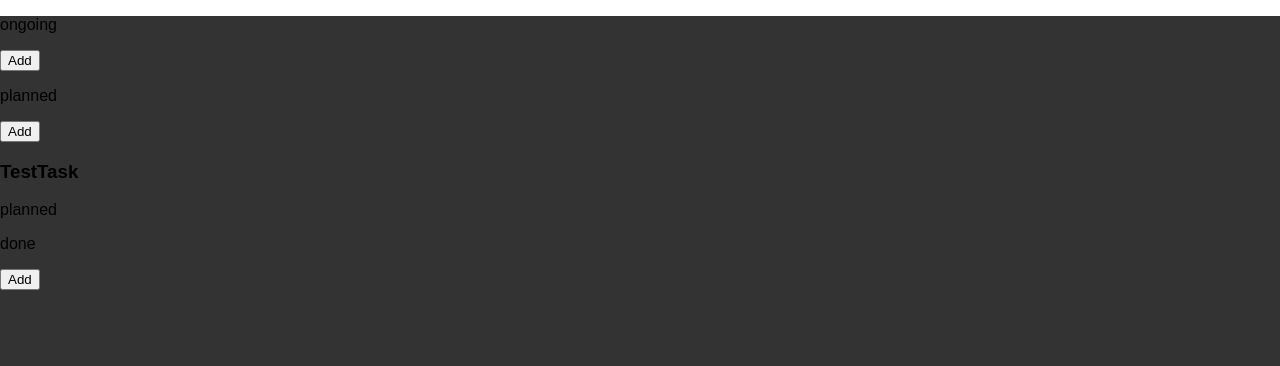
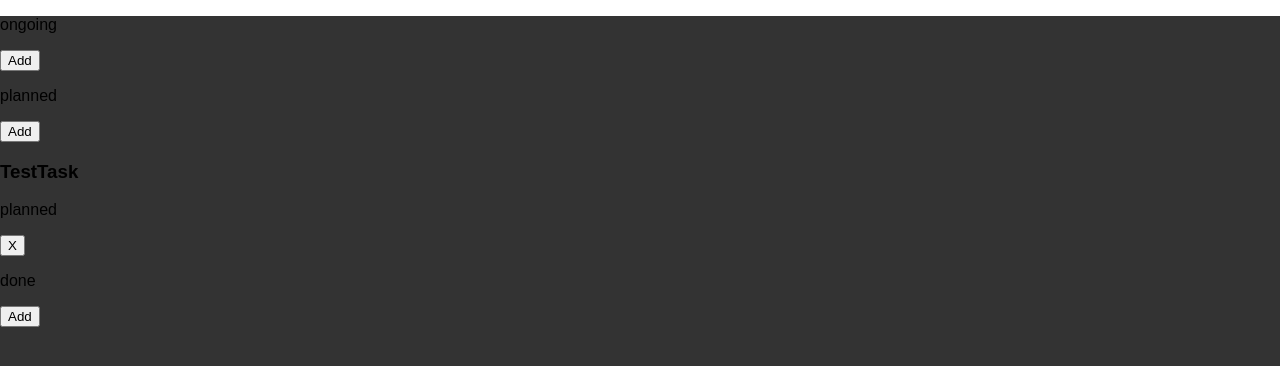
Before and after one commit to Ghosh-95/react-zustand-kanban-project, a React (Vite) app: page / in a window 1280 px wide. Shown: the top 366 px of the page. Built offline with nearby package versions, Linux system fonts and the light colour scheme.

Commit message:
feat: implement delete task feature

```diff
--- a/src/components/Task.jsx
+++ b/src/components/Task.jsx
@@ -2,12 +2,15 @@ import { myStore } from "../store";
 
 export default function Task({ data: { id } }) {
     const task = myStore(store => store.tasks.find(task => task.id === id));
+
+    const deleteTask = myStore(store => store.deleteTask);
 
     return (
         <article className="task">
             <h3>{task.title}</h3>
             <div className="status-container">
                 <p className={`status-text ${task.state}`}>{task.state}</p>
+                <button onClick={() => deleteTask(id)}>X</button>
             </div>
         </article>
     )
--- a/src/store.js
+++ b/src/store.js
@@ -11,7 +11,8 @@ function generateId() {
 
 const store = (set) => ({
     tasks: [{ title: "TestTask", state: "planned", id: generateId() }],
-    addTask: (state, title, id = generateId()) => set(store => ({ tasks: [...store.tasks, { state, title, id }] }))
+    addTask: (state, title, id = generateId()) => set(store => ({ tasks: [...store.tasks, { state, title, id }] })),
+    deleteTask: (id) => set(store => ({ tasks: store.tasks.filter(task => task.id !== id) })),
 });
 
 export const myStore = create(store);
```
